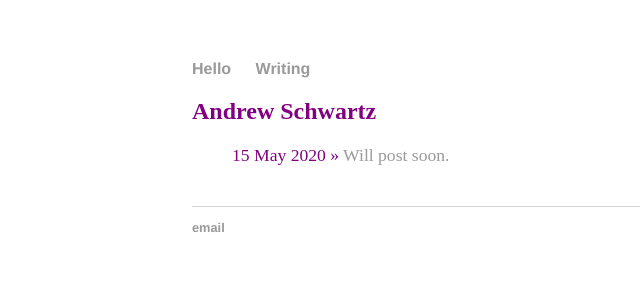
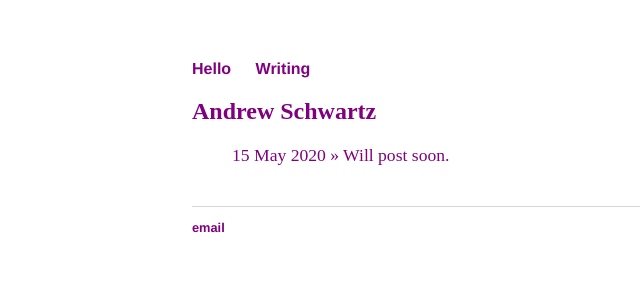
Before and after one commit to aonschwartz/aonschwartz.github.io, a Jekyll site: the page built from blog/index.html, in a window 1280 px wide. Shown: the top 300 px of the page, without its empty margins (192-832 px from the left). Built offline with Jekyll 4.4.1, drawn with Linux system fonts in a browser that asks for light colours.

Commit message:
Update main.css

```diff
--- a/css/main.css
+++ b/css/main.css
@@ -15,7 +15,7 @@ nav ul li, footer ul li {
 }
 a {
     text-decoration: none;
-    color: #999;
+    color: purple;
 }
 
 
@@ -43,7 +43,7 @@ img{
     border-radius: 12px;
     float: right;
     padding-top: 5px;
-    padding-bottom: 10px;
+    padding-bottom: 2px;
     padding-left: 15px;
 }
 
```
